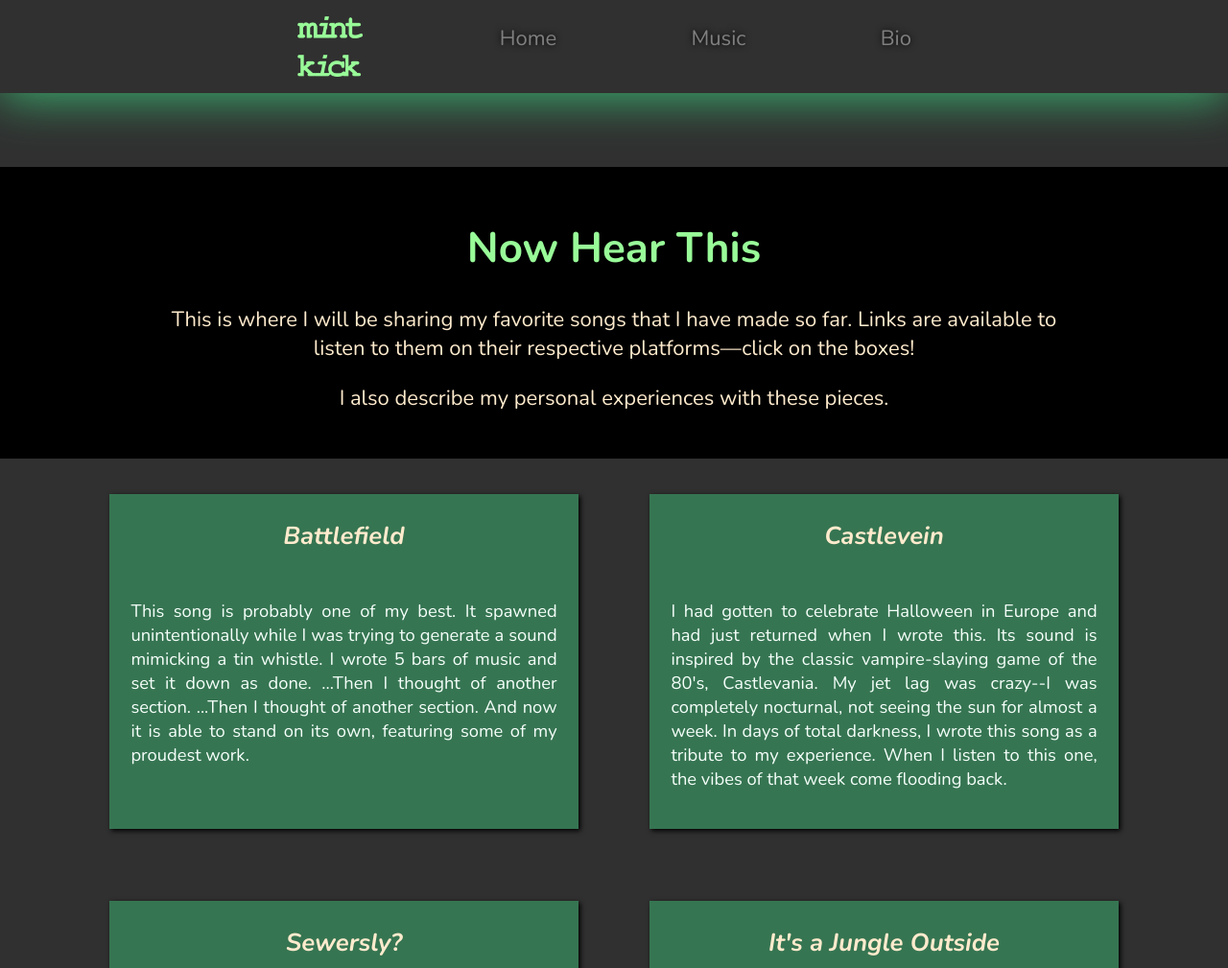
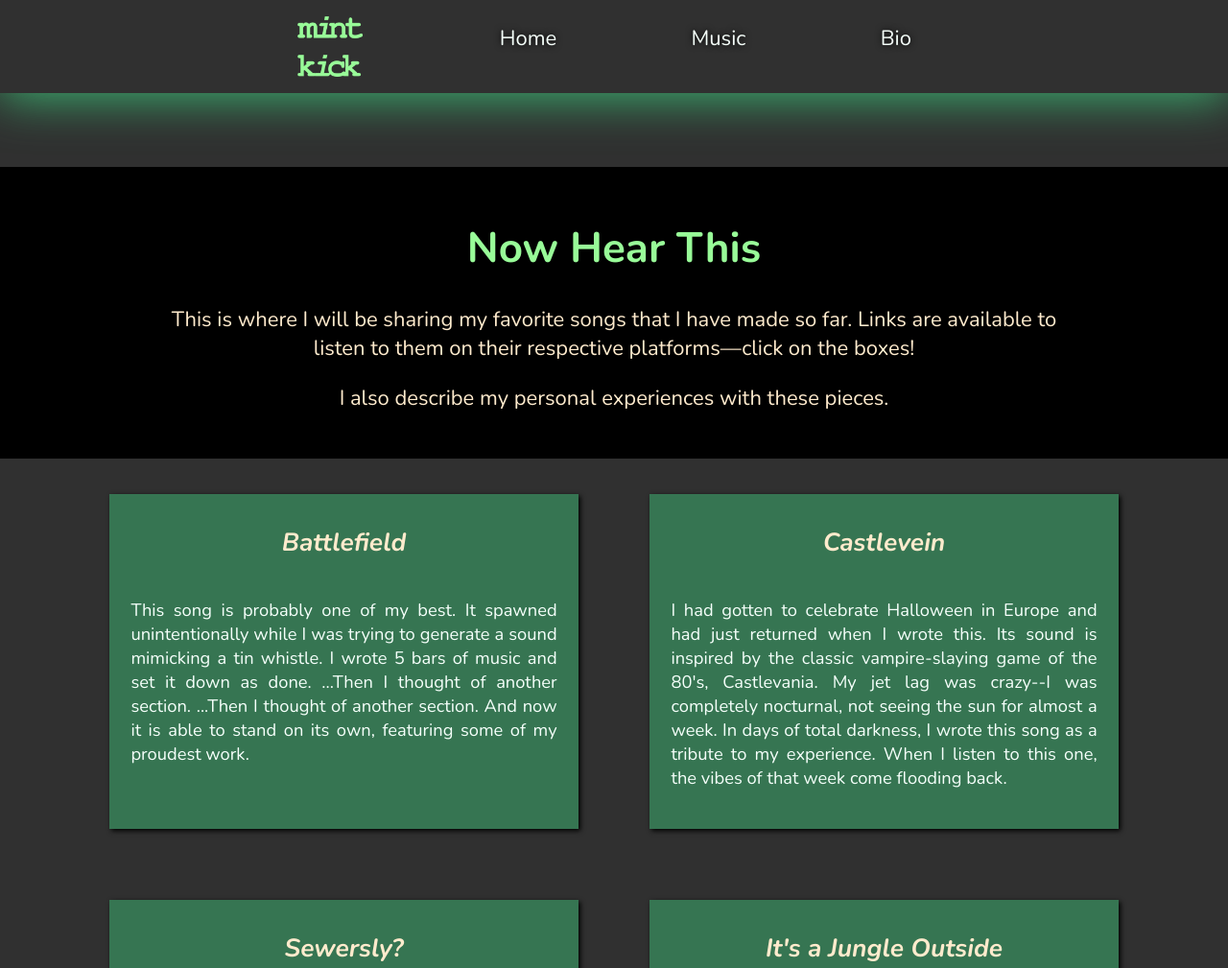
Before and after one commit to mintkick/wdd131, a plain HTML site: page w13mintkick/music.html in a window 1280 px wide. Shown: the top 1009 px of the page at 96% size. Drawn offline with nearby package versions, Linux system fonts and the light colour scheme; a web font is replaced by a local one.

Commit message:
improved accessibility and changed styles for nav-bar links and WIP song titles

```diff
--- a/w13mintkick/main.js
+++ b/w13mintkick/main.js
@@ -6,20 +6,20 @@ import songs from "./songs.mjs";
 function renderSongs(songs) {
   let target = document.querySelector(".song-grid");
   let html = "";
-  // let length = songs.length - 1;
   songs.forEach((entry) => {
     if (entry.status == "done") html += songTemplate(entry);
     else html += songTemplateWIP(entry);
-    // i++;
   });
   target.innerHTML = html;
 }
+// let length = songs.length - 1;
+// i ==
 
 function songTemplate(entry) {
   return `<article class="song-entry">
               <a href="${entry.link}"
                 target="_blank">
-                <h3>${entry.title}</h3>
+                <p class="song-title">${entry.title}</p>
                 <p>
                   ${entry.description}
                 </p></a>
@@ -31,7 +31,7 @@ function songTemplateWIP(entry) {
   return `<article class="song-entry">
               <a href="${entry.link}"
                 target="_blank">
-                <h3 class="wip">${entry.title} [WIP]</h3>
+                <p class="wip song-title">${entry.title} [WIP]</p>
                 <p>
                   ${entry.description}
                 </p></a>
--- a/w13mintkick/music.html
+++ b/w13mintkick/music.html
@@ -4,6 +4,7 @@
     <meta charset="UTF-8" />
     <meta name="viewport" content="width=device-width, initial-scale=1.0" />
     <title>MintKick | Music</title>
+    <link rel="shortcut icon" href="images/favicon.ico" type="image/x-icon" />
     <link rel="stylesheet" href="styles/style.css" />
     <!-- <script src="main.js" defer></script> -->
     <script type="module" src="main.js" defer></script>
--- a/w13mintkick/styles/style.css
+++ b/w13mintkick/styles/style.css
@@ -39,6 +39,7 @@ Fonts are separated by a |
     --secondary-color
   ); /* background color for any text */
   --nav-link-color: mintcream;
+  /* for the unlit-neon-sign look: grey */
   --nav-background-color: var(--secondary-color);
   --nav-hover-link-color: var(--primary-color);
   --nav-hover-background-color: black;
@@ -104,17 +105,24 @@ nav a {
   font-family: "Playwrite AU SA", Nunito, Courier, sans-serif;
   text-align: center;
   padding: 25px 50px 25px 50px;
-  /* color: var(--nav-link-color); */
-  color: grey;
-  /* color: goldenrod; */
-  /* background-color: var(--secondary-color); doesn't change it */
+  color: var(--nav-link-color);
+  /* color: #e6b742; goldenrod, but a smidge lighter for accessability */
+  /* color: var(--accent2-color); */
   text-decoration: none;
   text-shadow: 0 0 7px black;
 }
 nav a:hover {
   color: var(--primary-color);
-  background-color: black;
+  background-color: #0002;
+  /* black helped the sign light pop out; trans-black gives a focused look */
   text-shadow: 0 0 7px var(--primary-color);
+  box-shadow: 0 0 7px #000;
+  /* the contrasting black makes it look like a 3D button */
+  /* (giving transperancy will return the focused look) */
+}
+nav a:active {
+  box-shadow: none;
+  /* pushing the button into the bar */
 }
 
 /* The sticky class is added to the header with JS when it reaches its scroll position (0) */
@@ -309,8 +317,19 @@ footer {
   background-color: #3cb37188;
   /* background-color: black; */
   box-shadow: 2px 2px 5px black;
-  h3 {
+  .song-title {
+    /* previously just an h3, but lighthouse didn't like that for tab-focus accessibility */
+    /* only style applied to h3 version was italic */
+    font-size: larger;
     font-style: italic;
+    font-weight: bold;
+    justify-self: center;
+    margin: 0;
+    padding-bottom: 0;
+    color: var(--accent2-color);
+    /* applying all this makes the title slightly larger and slightly lower
+    (which I actually like better!) */
+    /* it DOES however change the grey WIP title band to go from credit card to floppy disk shapes */
   }
 
   /* .song-entry:nth-of-type(odd) {
@@ -335,7 +354,7 @@ footer {
   background-color: var(--secondary-color);
   /* box-shadow: 0 0 7px var(--primary-color); */
   box-shadow: 0 0 8px var(--secondary-color);
-  h3 {
+  .song-title {
     text-decoration: underline;
     color: var(--primary-color);
   }
@@ -412,7 +431,6 @@ footer {
 /* .chapter-content p { padding: 2%; box-shadow: 0 0 4px black;} */
 /* .chapter-content img {} */
 
-/* @media screen and (min-width: 960px) { */
 /* @media screen and (max-width: 768px) { */
 @media screen and (max-width: 820px) {
   .sticky {
```
Also changed, not shown: w13mintkick/index.html (+4 -2 lines).
